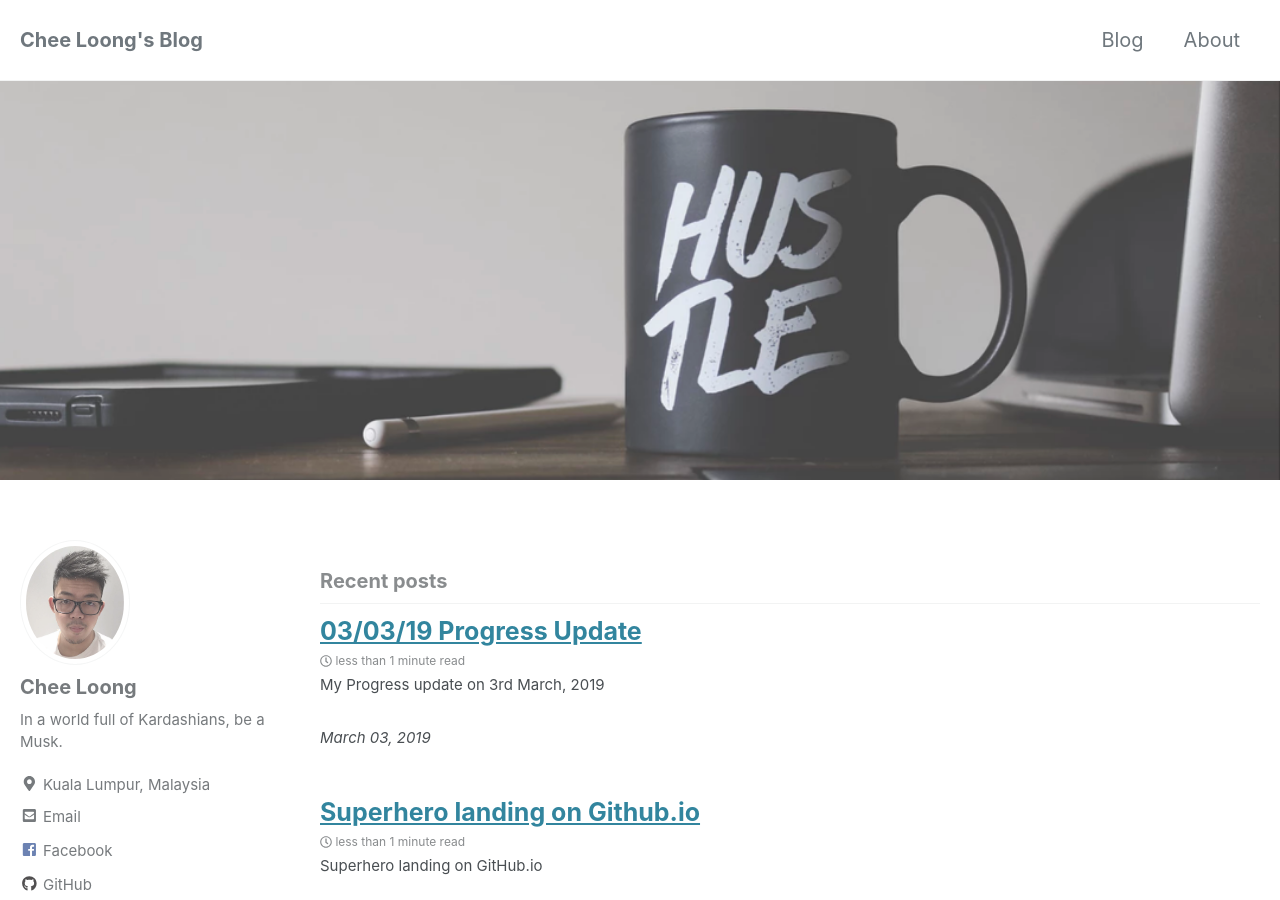
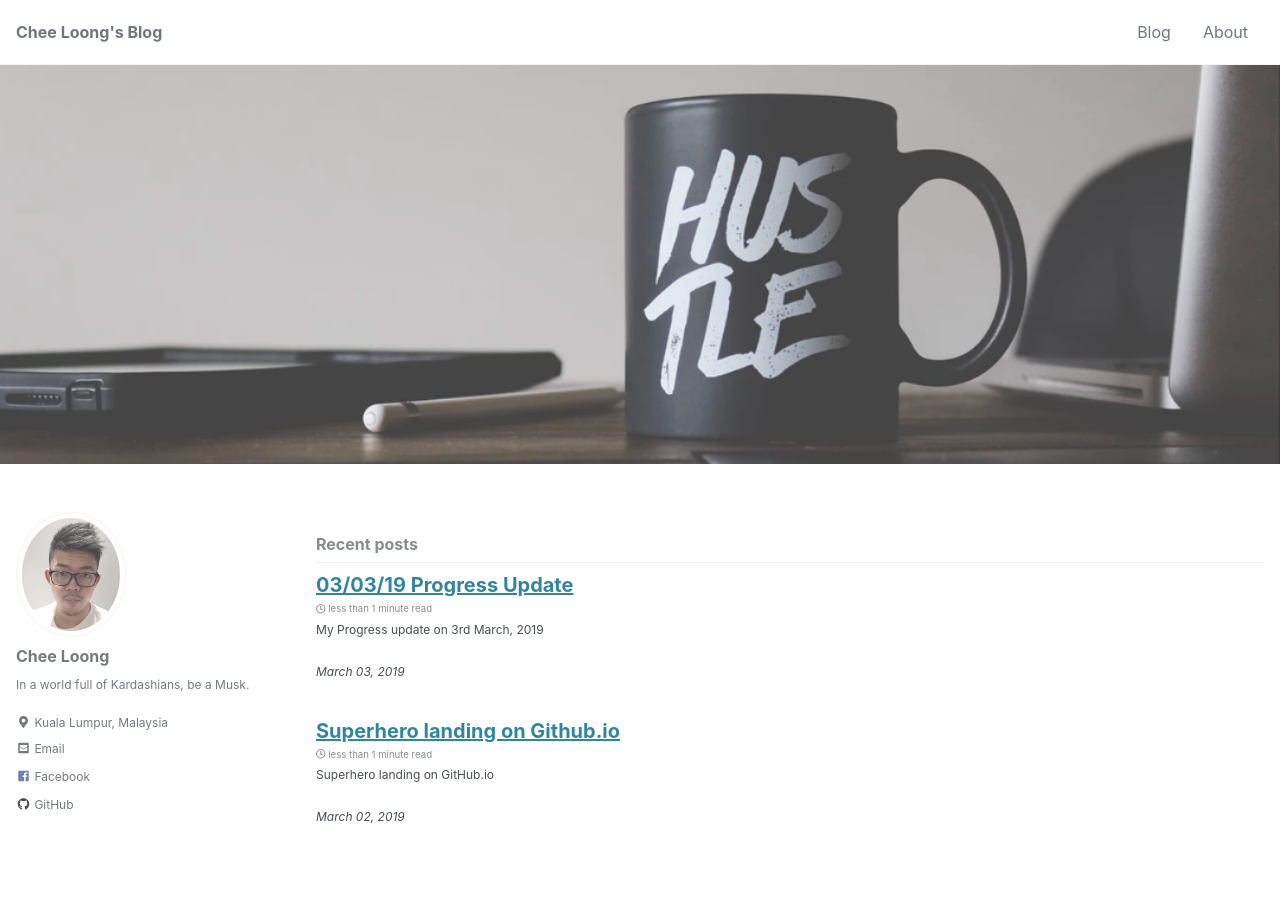
Before and after one commit to CheeLoong/CheeLoong.github.io, a Jekyll site: the page built from index.html, in a window 1280 px wide and 900 px high. Built offline with Jekyll 4.4.1, drawn with Linux system fonts in a browser that asks for light colours; cached includes are drawn as plain includes; the list of posts is cut into pages by our own code.

Commit message:
change post font size

```diff
--- a/_sass/minimal-mistakes/_reset.scss
+++ b/_sass/minimal-mistakes/_reset.scss
@@ -8,18 +8,18 @@ html {
   /* apply a natural box layout model to all elements */
   box-sizing: border-box;
   background-color: $background-color;
-  font-size: 14px;
+  font-size: 10px;
 
   @include breakpoint($medium) {
-    font-size: 16px;
+    font-size: 12px;
   }
 
   @include breakpoint($large) {
-    font-size: 18px;
+    font-size: 14px;
   }
 
   @include breakpoint($x-large) {
-    font-size: 20px;
+    font-size: 16px;
   }
 
   -webkit-text-size-adjust: 100%;
```
